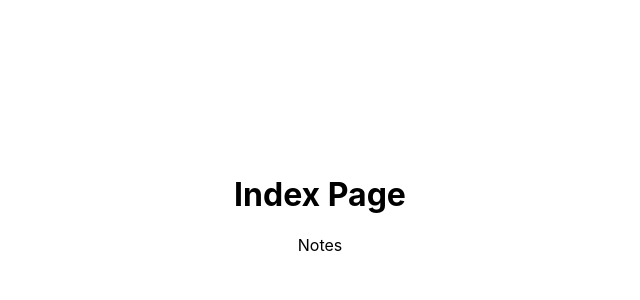
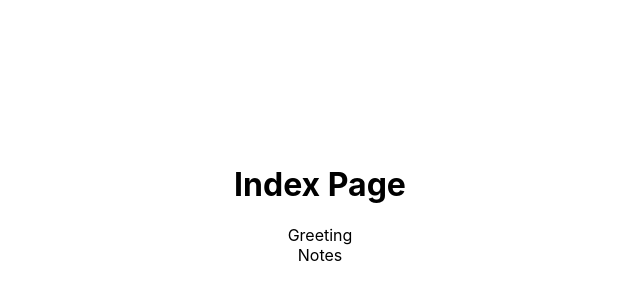
Before and after one commit to tuandungbrse/nextjs-playground, a Next.js app: page / in a window 1280 px wide. Shown: the part 196-496 px from the top of the page, without its empty margins (320-960 px from the left). Built offline with nearby package versions, Linux system fonts and the light colour scheme.

Commit message:
Bind URL path of Useless comp. to homepage

```diff
--- a/src/pages/index.js
+++ b/src/pages/index.js
@@ -5,6 +5,7 @@ export default function Home() {
   return (
     <div className={styles.container}>
       <h1>Index Page</h1>
+      <Link href="/greeting">Greeting</Link>
       <Link href="/notes">Notes</Link>
     </div>
   )
```
